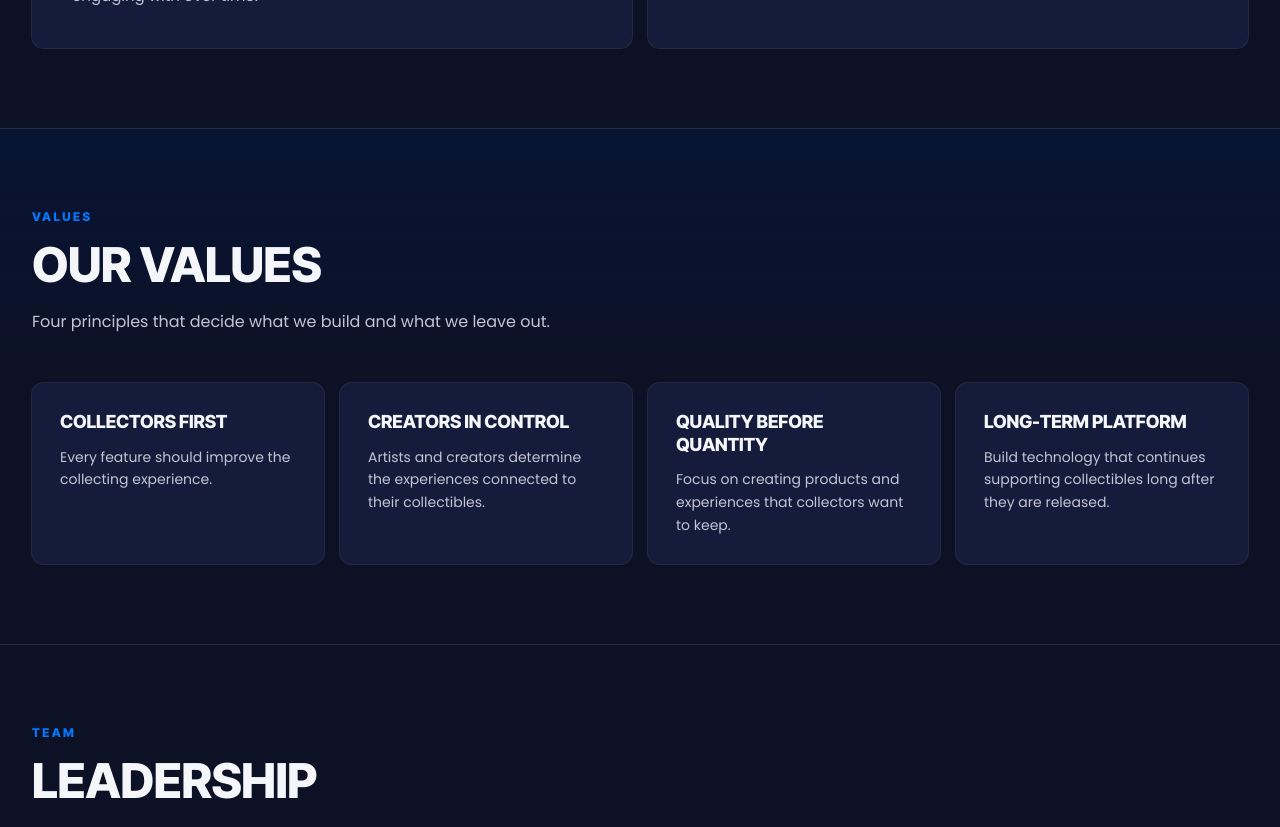
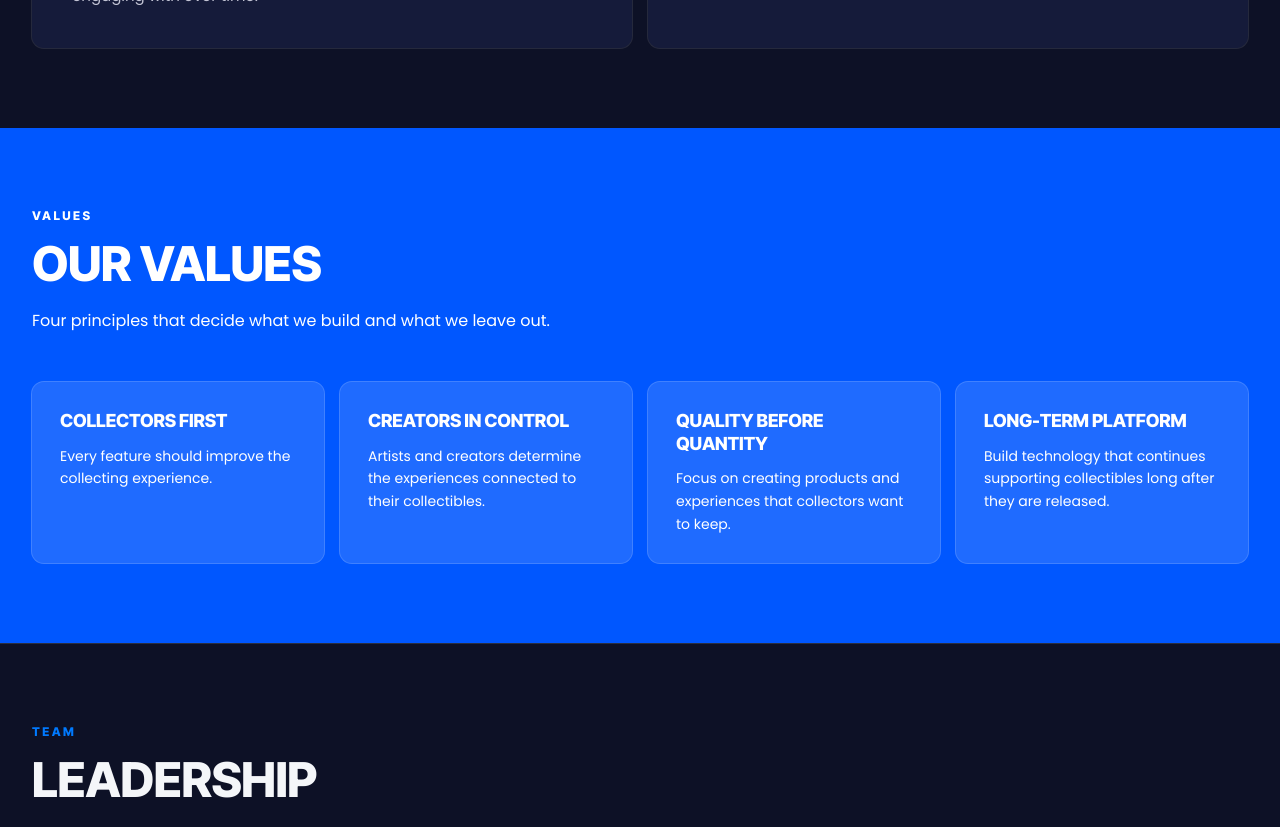
Before and after one commit to Hitbox-Co/hitbox-website, a Next.js app in the folder starter/: page /about in a window 1280 px wide. Shown: the part 760-1587 px from the top of the page. Built offline with nearby package versions, Linux system fonts and the light colour scheme.

Commit message:
refactor: update Section component in AboutPage for consistent styling and tone

```diff
--- a/starter/src/app/about/page.tsx
+++ b/starter/src/app/about/page.tsx
@@ -37,13 +37,14 @@ export default function AboutPage() {
         </div>
       </Section>
 
-      <Section bordered tone="raised">
+      <Section tone="brand">
         <SectionHeading
           eyebrow="Values"
           title="Our values"
           body="Four principles that decide what we build and what we leave out."
+          tone="onBrand"
         />
-        <FeatureGrid features={values} className="mt-12" />
+        <FeatureGrid features={values} tone="onBrand" className="mt-12" />
       </Section>
 
       <Section bordered>
```
